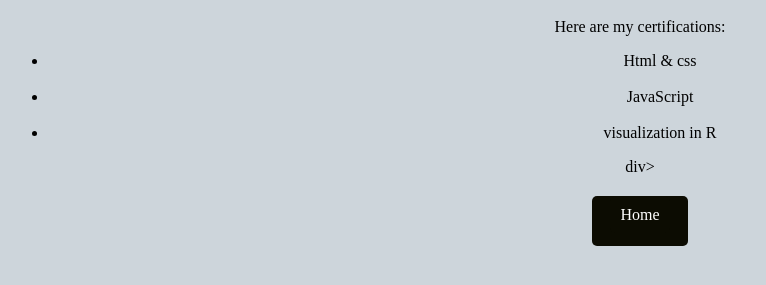
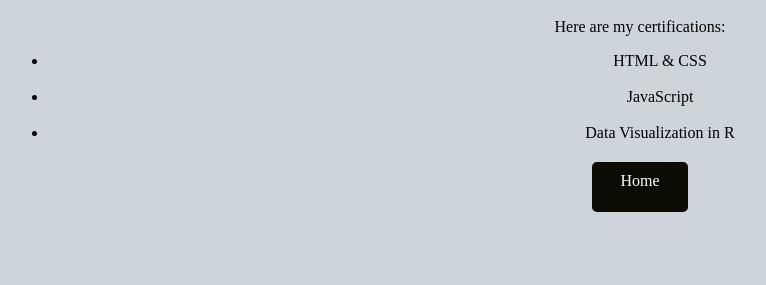
Before and after one commit to aryanthormothe4/New-portfolio, a plain HTML site: page Certifications3.html in a window 1280 px wide. Shown: the part 61-346 px from the top of the page, without its empty margins (0-766 px from the left). Drawn offline with Linux system fonts and the light colour scheme.

Commit message:
Update Certifications3.html

```diff
--- a/Certifications3.html
+++ b/Certifications3.html
@@ -12,14 +12,14 @@
         <p>Here are my certifications:</p>
 
     </div>
-    <div class="certificates">
-    <ul>
-     <li>Html & css </li><br>
+     <div class="certifications">
+        <ul>
+            <li id="html-css">HTML & CSS</li><br>
+            <li id="javascript">JavaScript</li><br>
+            <li id="data-visualization">Data Visualization in R</li>
+        </ul>
 
-    <li>JavaScript</li><br>
-     <li>visualization in R</li>
-     </ul>
-    </div>div>
+
     <div class="home-button">
         <a href="index.html" class="home-button">Home</a>
     </div>
```
